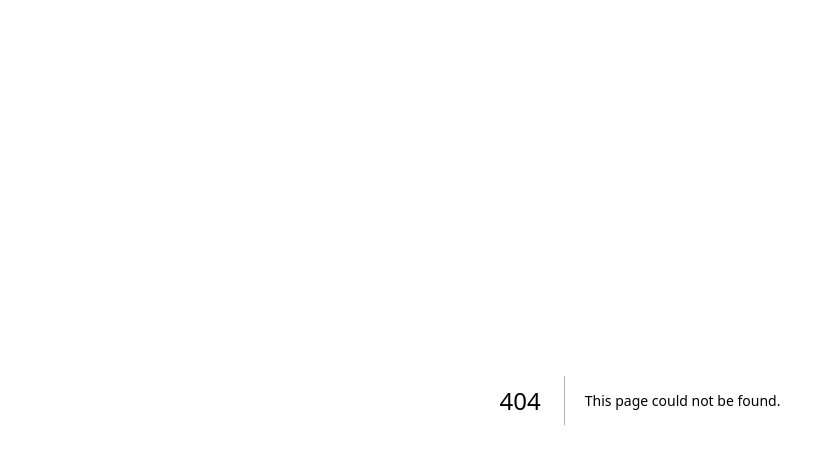
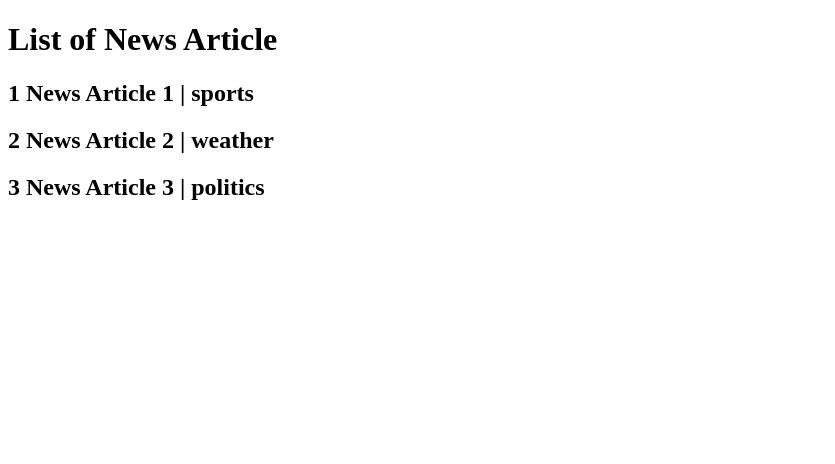
Before and after one commit to Varun1398/Next-Js-learnings, a Next.js app: page /news in a window 1280 px wide. Before the commit this address had no page. Shown: the top 464 px of the page, without its empty margins (0-835 px from the left). Built offline with nearby package versions, Linux system fonts and the light colour scheme; data requests are answered from the project's data file.

Commit message:
ssr-nextjs

```diff
--- a/db.json
+++ b/db.json
@@ -1,4 +1,22 @@
 {
+  "news":[{
+    "id": 1,
+    "title": "News Article 1",
+    "category": "sports",
+    "description": "Description 1"
+  },
+  {
+    "id": 2,
+    "title": "News Article 2",
+    "category": "weather",
+    "description": "Description 2"
+  },
+  {
+    "id": 3,
+    "title": "News Article 3",
+    "category": "politics",
+    "description": "Description 3"
+  }],
   "products": [
     {
       "id": 1,
--- /dev/null
+++ b/pages/news/index.js
@@ -0,0 +1,27 @@
+export default function NewArticleList({ articles }) {
+  return (
+    <>
+      <h1>List of News Article</h1>
+      {articles.map((article) => {
+        return (
+          <div key={article.id}>
+            <h2>
+              {article.id} {article.title} | {article.category}
+            </h2>
+          </div>
+        );
+      })}
+    </>
+  );
+}
+
+export async function getServerSideProps() {
+  const response = await fetch("http://localhost:4000/news");
+  const data = await response.json();
+
+  return {
+    props: {
+      articles: data,
+    },
+  };
+}
```
Also changed, not shown: pages/news/[category].js (added, +39 -0 lines).
